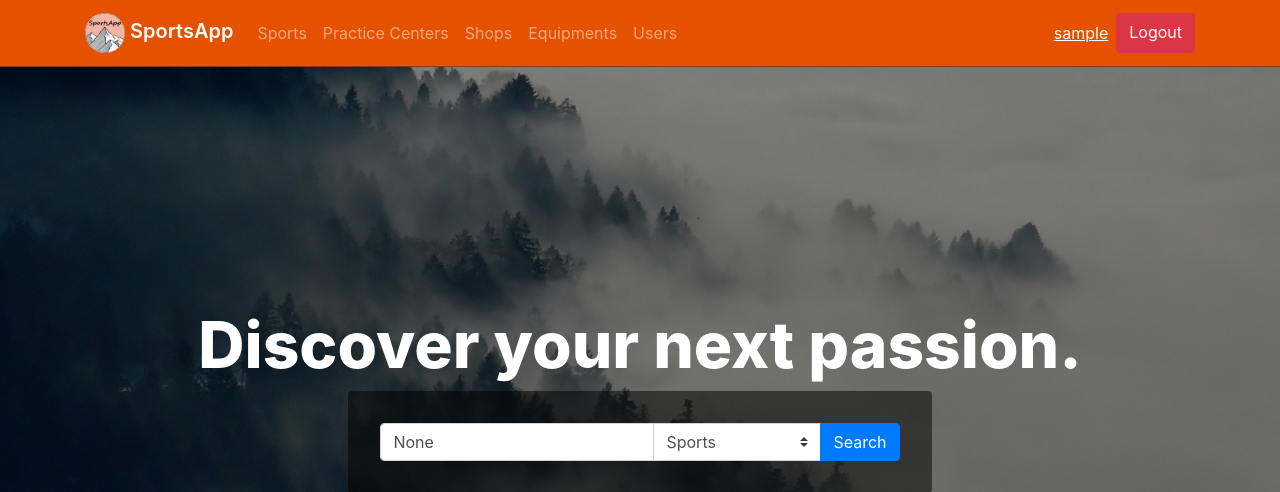
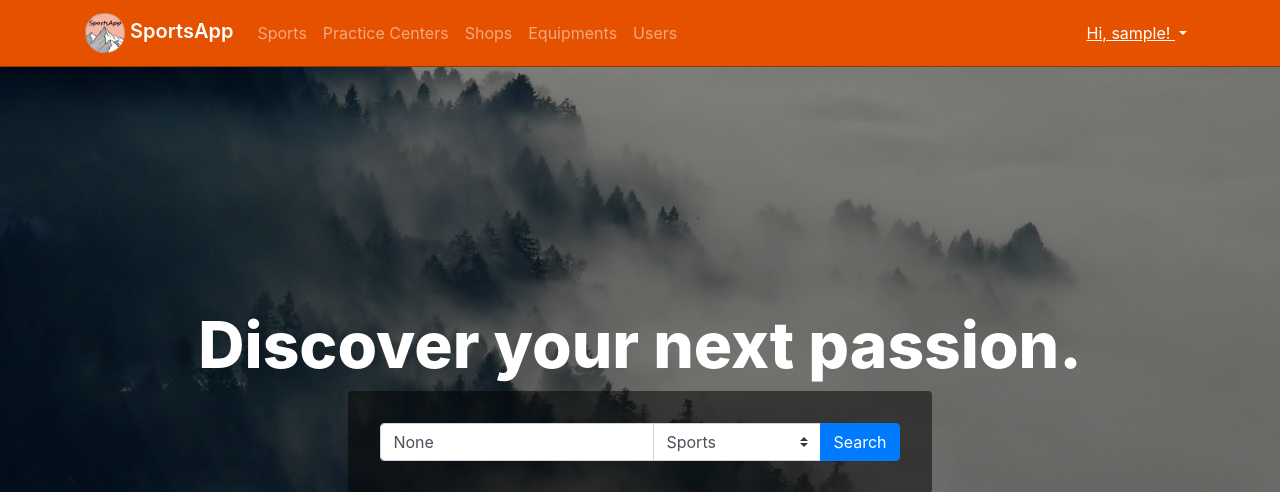
Before and after one commit to fabien-roy/glo-2005-sportsapp, a Flask app: page / in a window 1280 px wide. Shown: the top 492 px of the page. Run offline with Flask 2, Linux system fonts and the light colour scheme; the visitor is signed in with stand-in values (Sample User, id 1); some libraries are stand-ins or nearby versions.

Commit message:
Make header cuter

```diff
--- a/app/templates/partials/header.html
+++ b/app/templates/partials/header.html
@@ -5,10 +5,12 @@
         <div class="container">
             <a class="navbar-brand ml-8 navbar-expand-md" href="{{ url_for('search.search') }}">
                 <img alt="" height="40"
-                 id="logo" src="{{ url_for('static', filename='images/logo.jpg') }}" width="40"/>
+                     id="logo" src="{{ url_for('static', filename='images/logo.jpg') }}"
+                     width="40"/>
                 SportsApp
             </a>
-        <button aria-controls="navbarHeader" aria-expanded="false" aria-label="Toggle navigation"
+            <button aria-controls="navbarHeader" aria-expanded="false"
+                    aria-label="Toggle navigation"
                     class="navbar-toggler" data-target="#navbarHeader"
                     data-toggle="collapse" type="button">
                 <span class="navbar-toggler-icon"></span>
@@ -23,28 +25,30 @@
                 </ul>
 
                 <ul class="nav navbar-nav navbar-right">
-                {% if session['logged_in'] %}
-                <a class="nav-link" href="{{ url_for('users.user_details', username=session['_user_id'] )}}">
-                    {{session['_user_id'] }}</a>
-                {% else %}
                     <li class="nav-item dropdown">
-                    <a aria-expanded="false" aria-haspopup="true" class="nav-link dropdown-toggle"
+                        <a aria-expanded="false" aria-haspopup="true"
+                           class="nav-link dropdown-toggle"
                            data-toggle="dropdown" href="#" id="navbarDropdown"
                            role="button">
+                            {% if session['logged_in'] %}
+                                Hi, {{ session['_user_id'] }}!
+                            {% else %}
                                 Want to join?
+                            {% endif %}
                         </a>
 
                         <div aria-labelledby="navbarDropdown" class="dropdown-menu">
-                        <a class="dropdown-item" href="{{ url_for('auth.login') }}">Login</a>
+                            {% if session['logged_in'] %}
+                                <a class="dropdown-item" href="{{ url_for('users.user_details', username=session['_user_id']) }}">My profile</a>
+                                <a class="dropdown-item" href="{{ url_for('auth.logout') }}">Logout</a>
+                            {% else %}
+                                <a class="dropdown-item"
+                                   href="{{ url_for('auth.login') }}">Login</a>
                                 <a class="dropdown-item"
                                    href="{{ url_for('auth.register') }}">Register</a>
+                            {% endif %}
                         </div>
                     </li>
-                {% endif %}
-
-                {% if session['logged_in'] %}
-                <a class="btn btn-danger" href="{{ url_for('auth.logout') }}" role="button">Logout</a>
-                {% endif %}
                 </ul>
             </div>
         </div>
```
Lines whose indentation alone changed are shown as unchanged.
